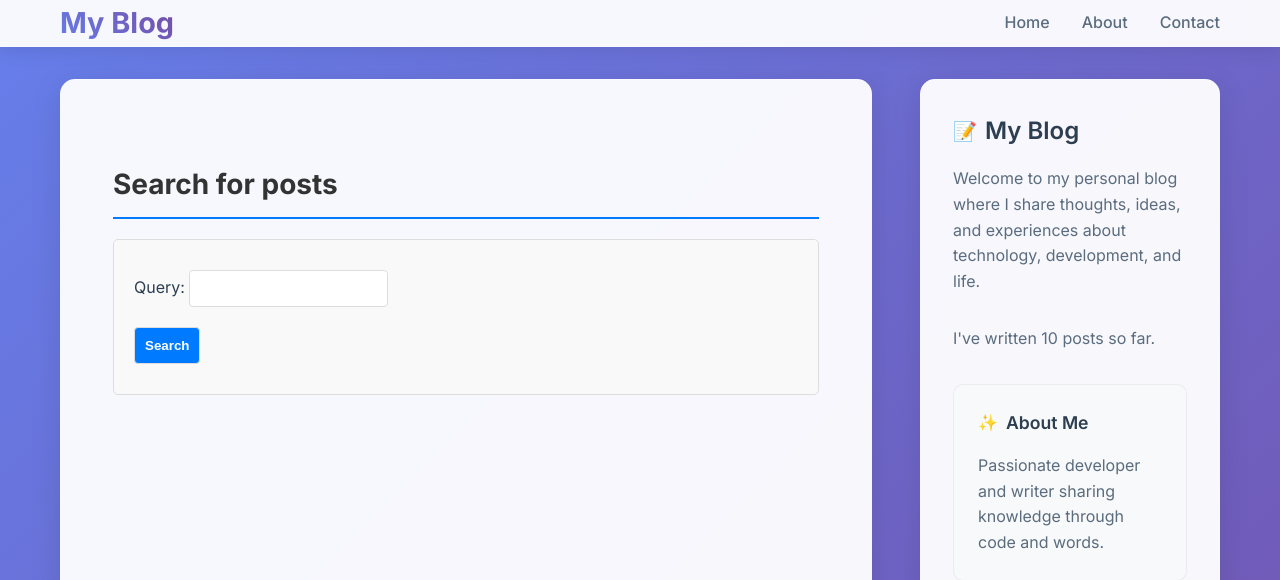
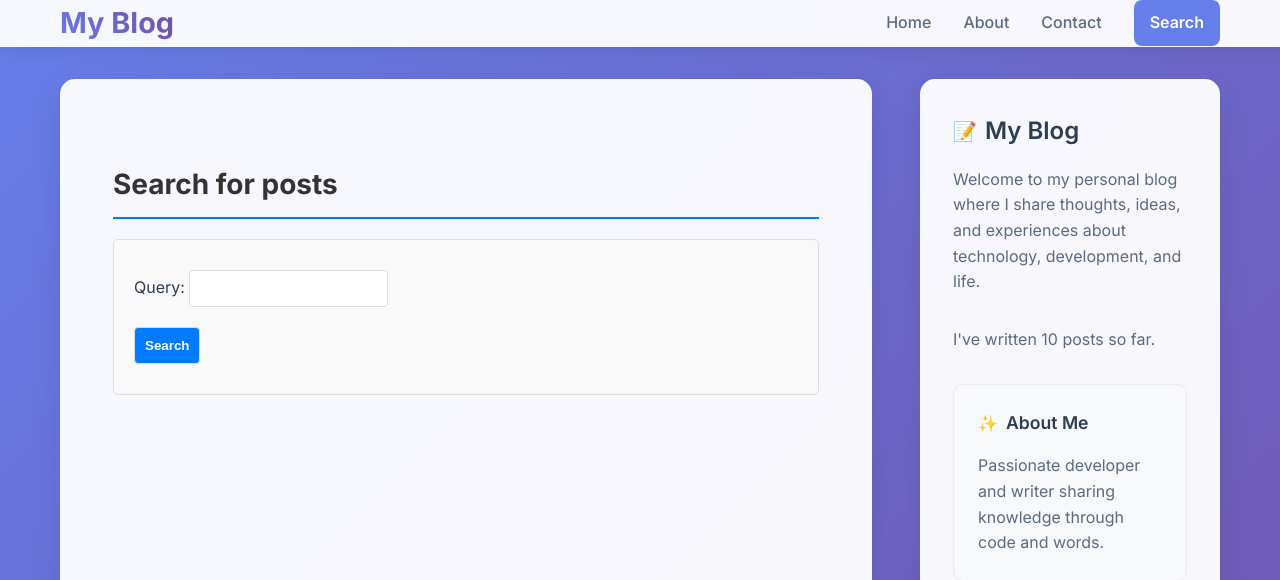
Before and after one commit to umamahmad/mysite-django, a Django app: page /blog/search/ in a window 1280 px wide. Shown: the top 580 px of the page. Run offline with Django 5.2, Linux system fonts and the light colour scheme; data comes from the database, SQL or seed files in the repository.

Commit message:
added a button to go to the search page

```diff
--- a/blog/templates/blog/base.html
+++ b/blog/templates/blog/base.html
@@ -95,17 +95,19 @@ body {
     transform: translateY(-1px);
 }
 
-.nav-link::after {
-    content: '';
-    position: absolute;
-    bottom: -5px;
-    left: 0;
-    width: 0;
-    height: 2px;
-    background: linear-gradient(45deg, #667eea, #764ba2);
-    transition: width 0.3s ease;
-}
+    .search-button {
+        background: #667eea;
+        color: #fff;
+        padding: 0.65rem 1rem;
+        border-radius: 8px;
+        border: none;
+        font-weight: 600;
+    }
 
+    .search-button:hover {
+        background: #5a5fda;
+        color: #fff;
+    }
 .nav-link:hover::after {
     width: 100%;
 }
@@ -398,6 +400,7 @@ body {
                 <a href="/" class="nav-link">Home</a>
                 <a href="/about/" class="nav-link">About</a>
                 <a href="/contact/" class="nav-link">Contact</a>
+                <a href="{% url 'blog:post_search' %}" class="nav-link search-button">Search</a>
             </nav>
         </div>
     </header>
```
